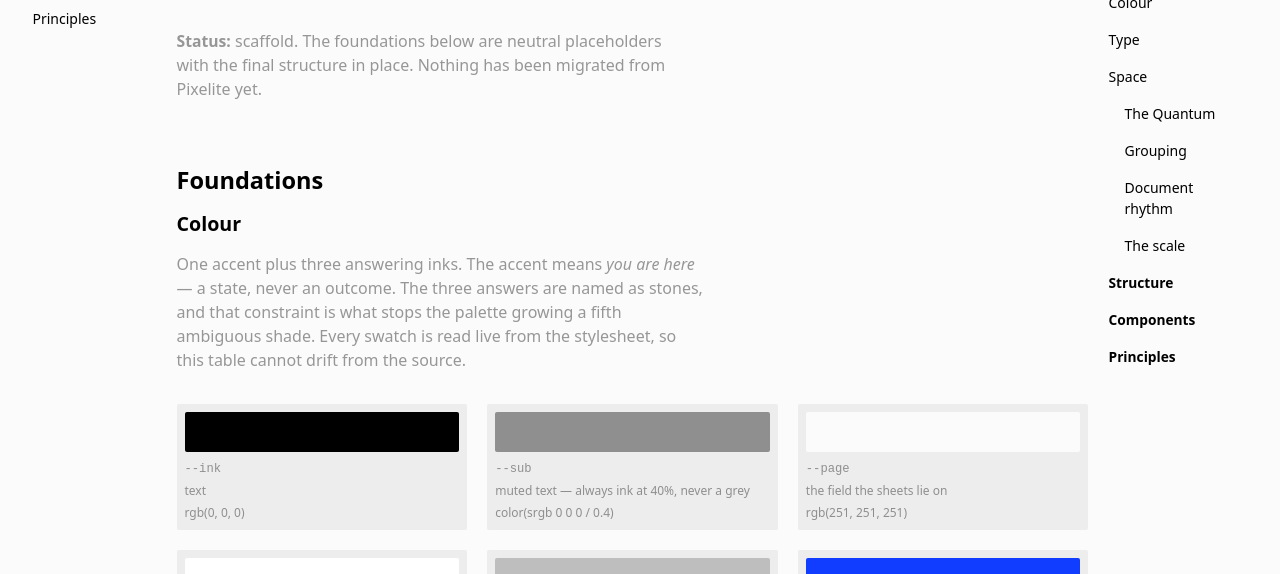
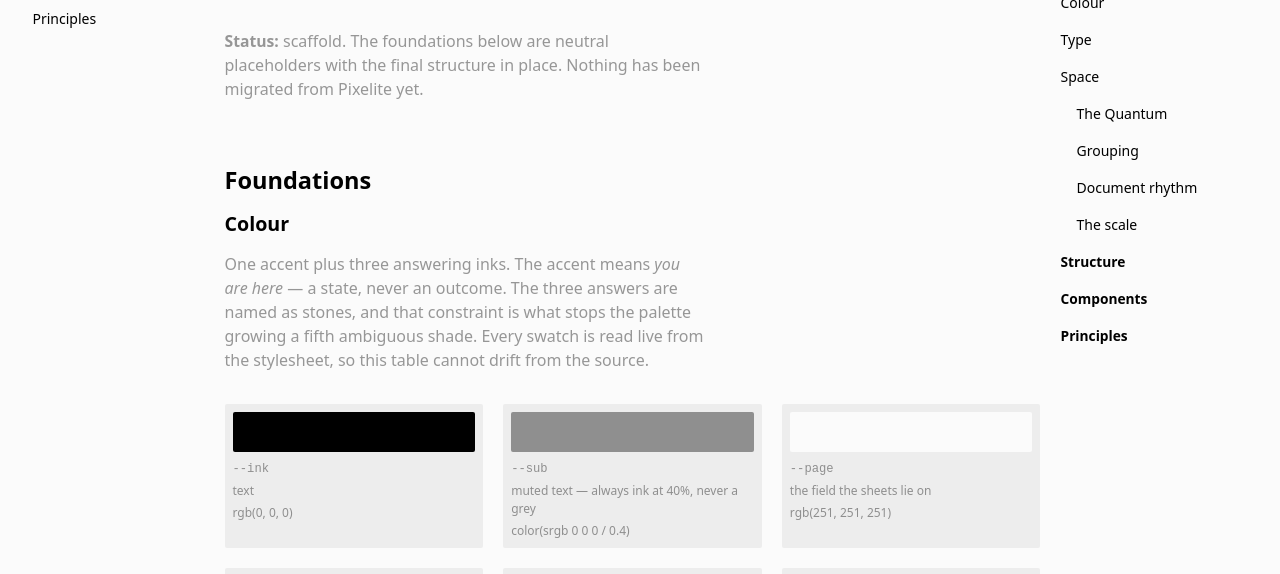
Before and after one commit to Kashinoga/design-system, a website: page index.html in a window 1280 px wide. Shown: the part 226-800 px from the top of the page. Drawn offline with Linux system fonts and the light colour scheme.

Commit message:
Revert "Narrow the rails to three columns and take the eleven-column measure back"
This reverts commit 9bddb008d73997611214f4b981e1422edea309e9.

```diff
--- a/docs.css
+++ b/docs.css
@@ -58,7 +58,7 @@
    size: 1240 is 1200 plus its two gutters. Below it the frame is capped at the
    18-column tier, which cannot hold two rails and a measure. */
   .docs-shell {
-    --docs-rail: calc(3 * var(--column)); /* 144 */
+    --docs-rail: calc(4 * var(--column)); /* 192 */
     display: grid;
     grid-template-columns: minmax(0, 1fr);
   }
--- a/src/tokens.css
+++ b/src/tokens.css
@@ -143,26 +143,27 @@
         clears the 48px minimum target size. 2[s] is 32 and too small; 4[s] is
         64 and wider than anything demands.
 
-     4. THE MEASURE — 11 columns = 528px, about 61 characters. Readable prose is
+     4. THE MEASURE — 10 columns = 480px, about 56 characters. Readable prose is
         45 to 75 characters, and whole columns of 48 give 45, 50, 56, 61, 67 and
-        73 inside that band. Eleven is taken from those because it is ODD, and an
-        odd measure is what lets the reading layout have a true centre.
+        73 inside that band.
 
-        It went to TEN for one revision, to fit two prose columns beside rails
-        four columns wide, and came back. The lever was wrong. Two measures and
-        a gutter share the content region, so a column taken off the GUTTER
-        splits between them and buys half a column each — while a column taken
-        off a RAIL is taken off BOTH rails, and buys a whole column each. The
-        rails are twice the lever the gutter is, and they are chrome, which is
-        the cheaper thing to spend.
+        It was ELEVEN, chosen from that set because it is odd and an odd measure
+        gives the reading layout a true centre. Ten replaced it to buy something
+        worth more: two columns of prose beside both rails. The content region
+        is the frame less two four-column rails — 30 - 8 = 22 columns — and two
+        measures with the tightest sane gutter must fit inside it:
 
-            3  +  11  +  2  +  11  +  3   =  30 columns
-            rail   text  gut   text  rail
+            (22 - 2) / 2 = 10 columns
 
-        So the ceiling holds two full measures, the gutter keeps its 96px, every
-        edge lands on a column line, and the measure keeps the odd count the
-        centring rule depends on. Narrowing the gutter would have bought two and
-        a half characters and put the text edge off-grid.
+        So ten is not a preference either. It is the largest measure that fits
+        two columns in the room the rails leave, and the arithmetic had exactly
+        one column of slack in it.
+
+        WHAT IT COST: 10 is even, so a centred measure with equal whole flanks
+        no longer works at every tier. It still works at the ceiling — 10 + 10 +
+        10 = 30 — and fails at the 25-column tier, where (25 - 10) / 2 is 7.5.
+        That tier shows one prose column anyway, so nothing on screen depends on
+        it today; the property is simply no longer guaranteed.
 
      5. THE READING LAYOUT — one apparatus column each side of the text:
 
@@ -238,7 +239,7 @@
      in the ELEMENT own font, so it was never 68 characters of anything. It was
      68 zeroes of whichever face the platform supplied, which is why prose
      measured 586.5px against code at 538.4px on the same page. */
-  --measure: 33rem; /* 528 = 11 columns */
+  --measure: 30rem; /* 480 = 10 columns */
 
   /* === SPACE ==============================================================
      Space is the primary means of expression in this system. Grouping,
@@ -400,8 +401,8 @@
   /* Seven columns each. 25 = 7 + 11 + 7 puts the text centred with one
      apparatus column on each side, which is the shape an odd total makes
      possible and an even one does not. */
-  --sidenote-width: 21rem; /* 336 = 7 columns */
-  --toc-width: 21rem; /* 336 = 7 columns */
+  --sidenote-width: 18rem; /* 288 = 6 columns */
+  --toc-width: 18rem; /* 288 = 6 columns */
 
   /* --- Radius ------------------------------------------------------------ */
   --radius-sheet: 2px;
```
Also changed, not shown: runtime/docs.spec.js (+6 -5 lines), runtime/tokens.spec.js (+4 -4 lines), src/layout.css (+14 -14 lines).
